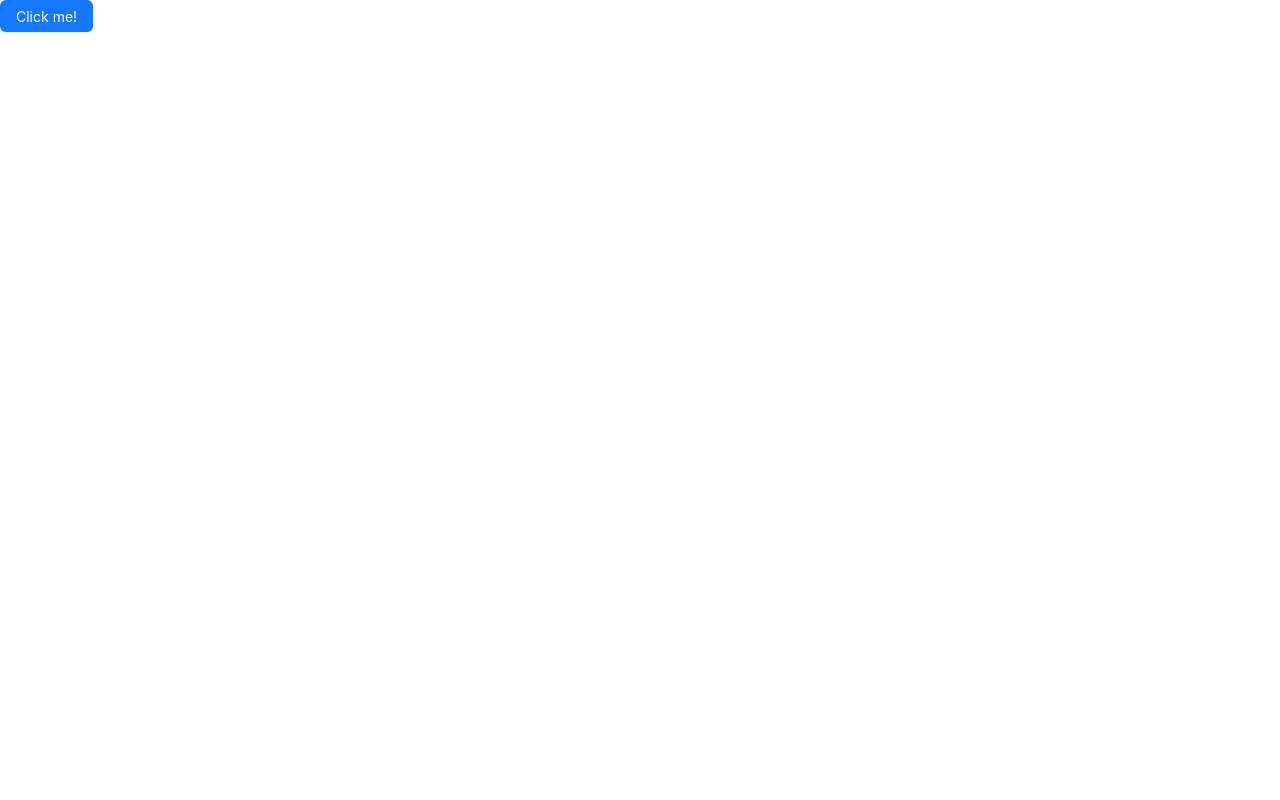
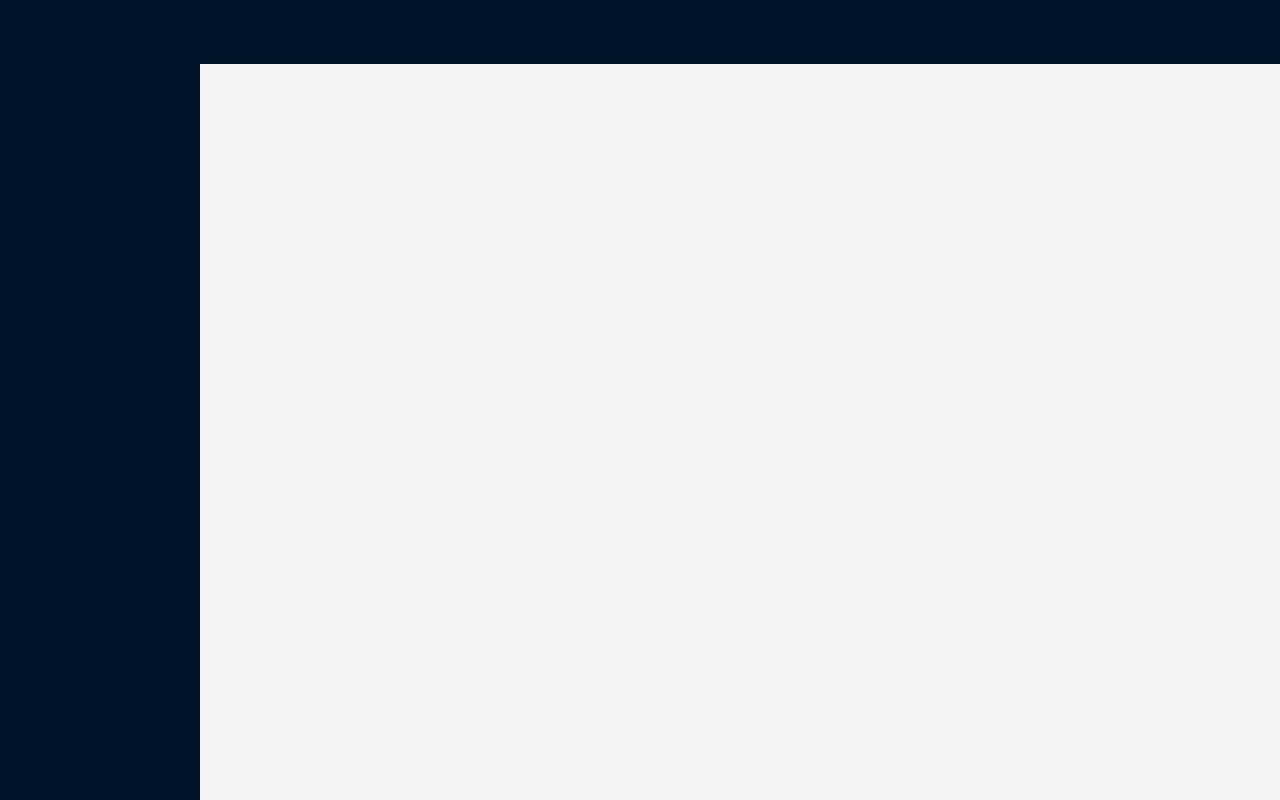
Before and after one commit to Smog342/micro-todo, a React (Create React App) app: page / in a window 1280 px wide. Built offline with nearby package versions, Linux system fonts and the light colour scheme.

Commit message:
layout and loading

```diff
--- a/src/App.tsx
+++ b/src/App.tsx
@@ -1,13 +1,21 @@
-import React from 'react';
+import React, { useState } from 'react';
 import logo from './logo.svg';
 import './App.css';
 import { Button } from 'antd';
+import OnLoadingComponent from './components/OnLoadingComponent';
+import Task from './components/Task';
+import LayoutComponent from './components/LayoutComponent';
 
 function App() {
+
+  const [appLoading, setAppLoading] = useState(true);
+
+  const Loader = OnLoadingComponent(LayoutComponent);
+
+  setTimeout(() => {setAppLoading(false)}, 5000);
+
   return (
-    <div>
-      <Button type='primary'>Click me!</Button>
-    </div>
+    <Loader isAppLoading={appLoading} props={''}></Loader>
   );
 }
 
--- /dev/null
+++ b/src/components/LayoutComponent.tsx
@@ -0,0 +1,21 @@
+import { Layout, Space } from "antd";
+import Sider from "antd/es/layout/Sider";
+import { Content, Header } from "antd/es/layout/layout";
+
+function LayoutComponent(){
+
+    return(
+        <Space className="w-screen h-screen">
+            <Layout className="w-screen h-screen">
+                <Header></Header>
+                <Layout hasSider>
+                    <Sider></Sider>
+                    <Content></Content>
+                </Layout>
+            </Layout>
+        </Space>
+    );
+
+}
+
+export default LayoutComponent;
--- /dev/null
+++ b/src/components/OnLoadingComponent.tsx
@@ -0,0 +1,32 @@
+import { Spin } from "antd"
+
+function OnLoadingComponent(Component: React.FC){
+
+    type LoadingProps = {
+        isAppLoading: boolean,
+        props: string
+    }
+
+    return function LoadingComponent({isAppLoading, props}: LoadingProps): JSX.Element{
+
+        if (isAppLoading){
+
+            return (
+                <div className="flex w-screen h-screen flex-col justify-center items-center">
+                    <Spin></Spin>
+                    <p className="text-green-500 font-bold">Идёт загрузка, подождите...</p>
+                </div>
+            )
+
+        }else{
+
+            return (
+                <Component></Component>
+            )
+
+        }
+
+    }
+}
+
+export default OnLoadingComponent
--- /dev/null
+++ b/src/components/Task.tsx
@@ -0,0 +1,9 @@
+function Task(){
+
+    return(
+        <div>Промежуточный этап - задача</div>
+    )
+
+}
+
+export default Task
--- a/tsconfig.json
+++ b/tsconfig.json
@@ -18,7 +18,10 @@
     "resolveJsonModule": true,
     "isolatedModules": true,
     "noEmit": true,
-    "jsx": "react-jsx"
+    "jsx": "react-jsx",
+    "paths": {
+      "react": ["./node_modules/@types/react"],
+    },
   },
   "include": [
     "src"
```
